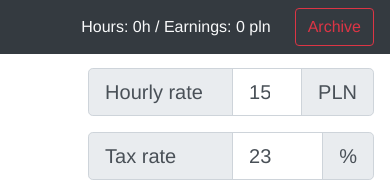
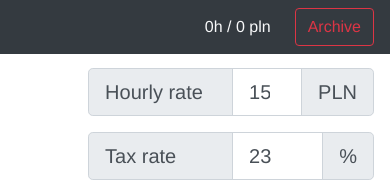
Before and after one commit to sheldonfar/listio, a Vue app: page / in a window 390 px wide. Shown: the top 182 px of the page. Built offline with nearby package versions, Linux system fonts and the light colour scheme.

Commit message:
fix mobile

```diff
--- a/src/components/Navbar.vue
+++ b/src/components/Navbar.vue
@@ -25,6 +25,7 @@
       </span>
       <b-button
         v-if="currentArchive"
+        class="mr-2"
         variant="outline-primary"
         @click="handleClearCurrentArchive"
       >
@@ -33,10 +34,11 @@
 
       <b-navbar-nav class="ml-auto d-flex align-items-center">
         <span class="text-light">
-          Hours: {{ totalHours }}h / Earnings: {{ totalMoney }} pln
+          {{ totalHours }}h / {{ totalMoney }} pln
         </span>
 
         <b-button
+          v-if="!currentArchive"
           v-b-modal.confirm-archive-modal
           class="ml-4"
           variant="outline-danger"
```
